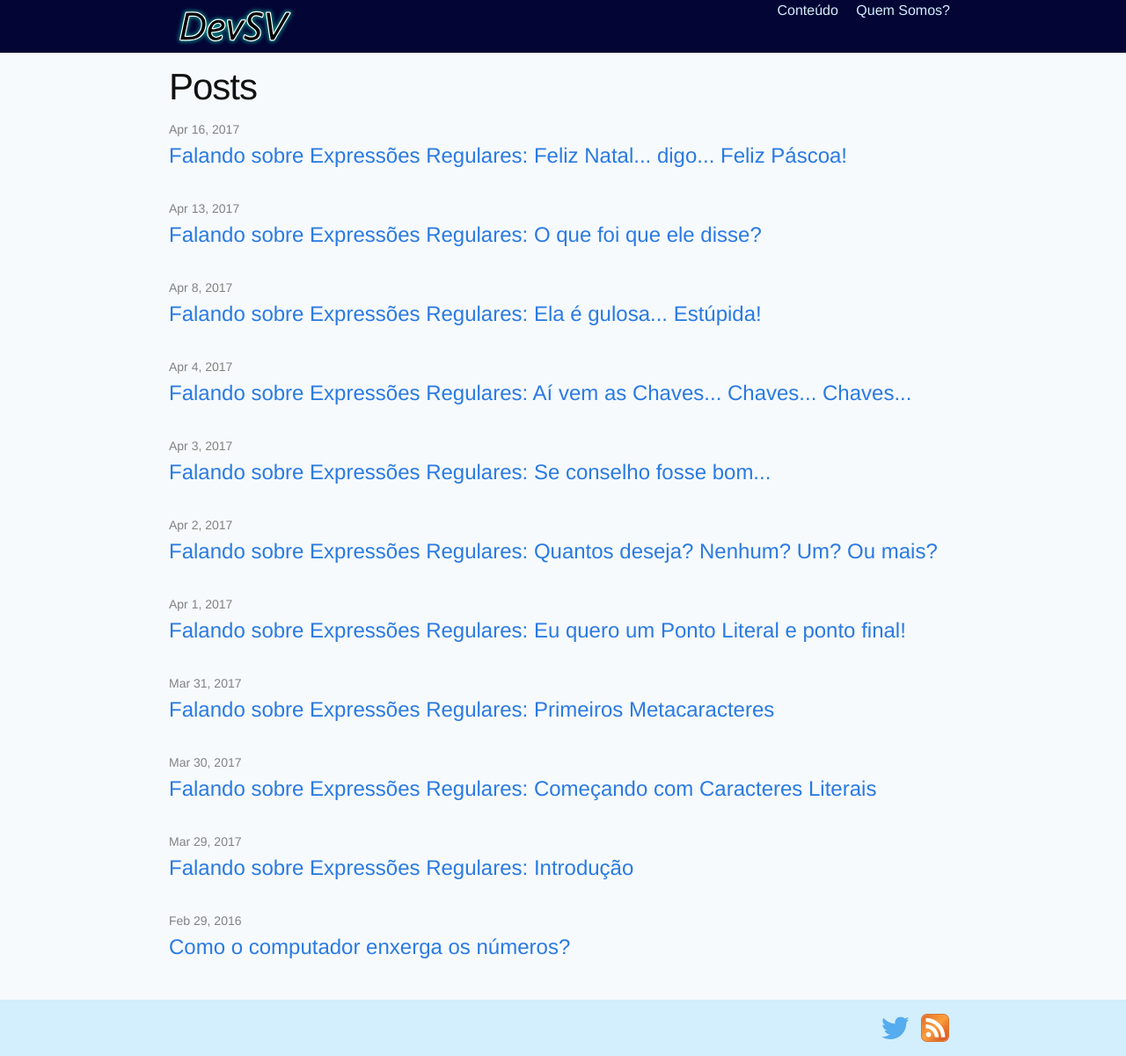
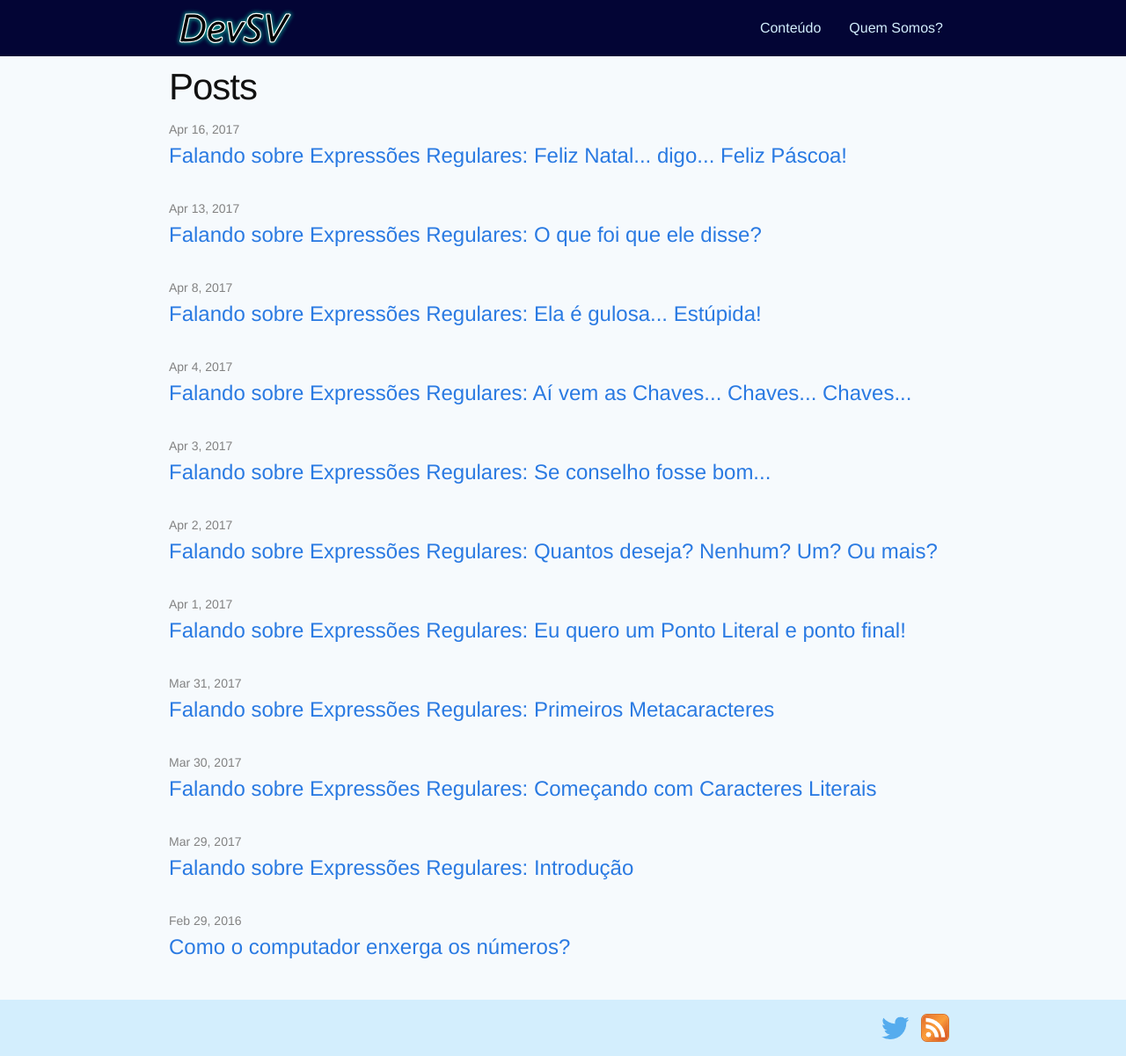
Before and after one commit to devsvbr/devsvbr.github.io, a Jekyll site: the page built from index.html, in a window 1280 px wide and 1201 px high. Shown: the whole window at 88% size. Built offline with Jekyll 4.4.1, drawn with Linux system fonts in a browser that asks for light colours.

Commit message:
centralizando itens de menu

```diff
--- a/_src/sass/inline/_header.scss
+++ b/_src/sass/inline/_header.scss
@@ -28,8 +28,8 @@
 
   svg {
     vertical-align: middle;
-    padding-top: 0.25em;
-    padding-bottom: 0.25em;
+    padding-top: $logo-padding;
+    padding-bottom: $logo-padding;
   }
 }
 
@@ -37,24 +37,28 @@
  * Content Menu
  */
 .menu {
+  display: table;
   float: right;
   padding: 0;
-  margin: 0;
+  height: ($navbar-size + 2*$logo-padding);
 
   > ul {
+    display: table-row;
     list-style: none;
     padding: 0;
     margin: 0;
+    height: 100%;
   }
 }
 
 .page-menuitem {
-  display: inline-block;
+  display: table-cell;
+  vertical-align: middle;
 
   a {
     color: $footer-color;
     text-decoration: none;
-    padding: 0.5em;
+    padding: 0.5em 1em;
 
     &:hover {
       color: darken($footer-color, 30%);
--- a/_src/sass/resources/_variables.scss
+++ b/_src/sass/resources/_variables.scss
@@ -29,6 +29,7 @@ $verylarge-scr:    1440px;
 $navbar-size:      48px;
 $footer-size:      64px;
 $logo-size:        48px;
+$logo-padding:     8px;
 $menuitem-size:    36px;
 $menubutton-size:  40px;
 $menu-max-size:    320px;
```
Also changed, not shown: _includes/inline.css.
